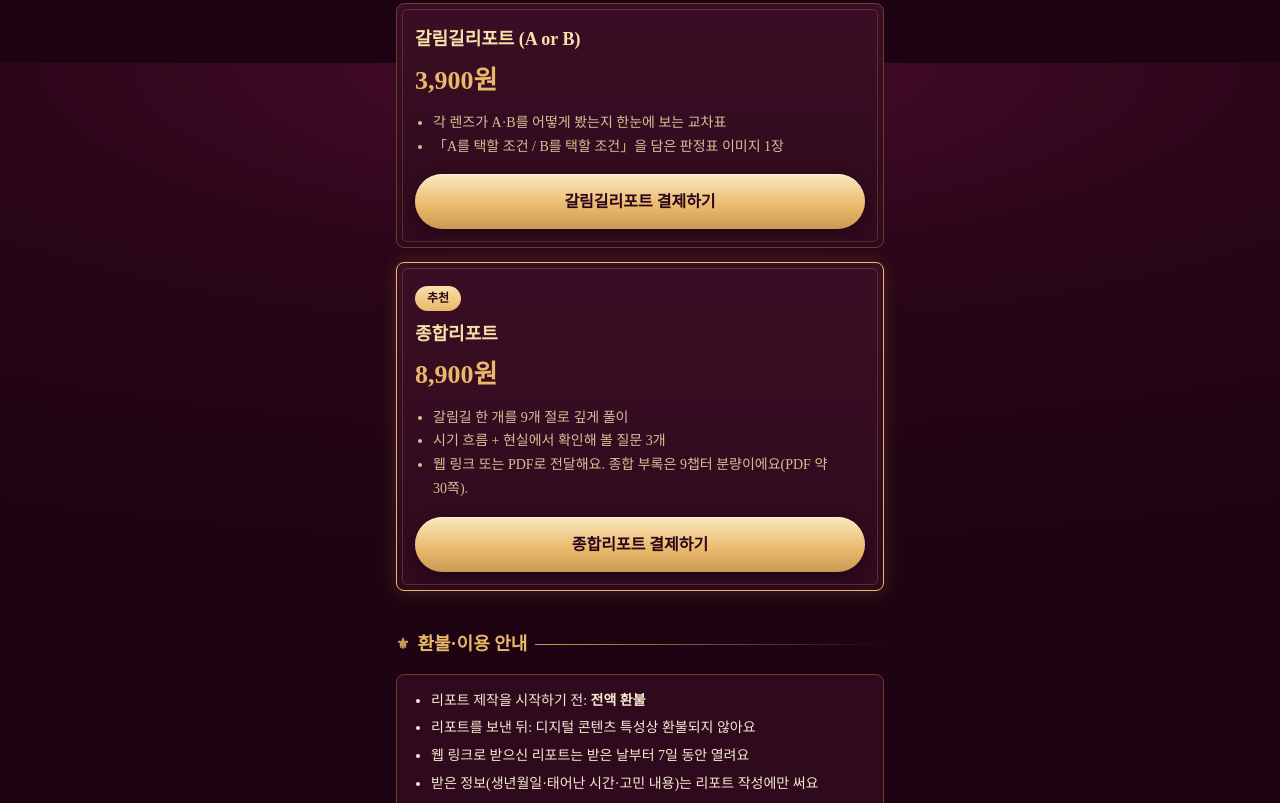
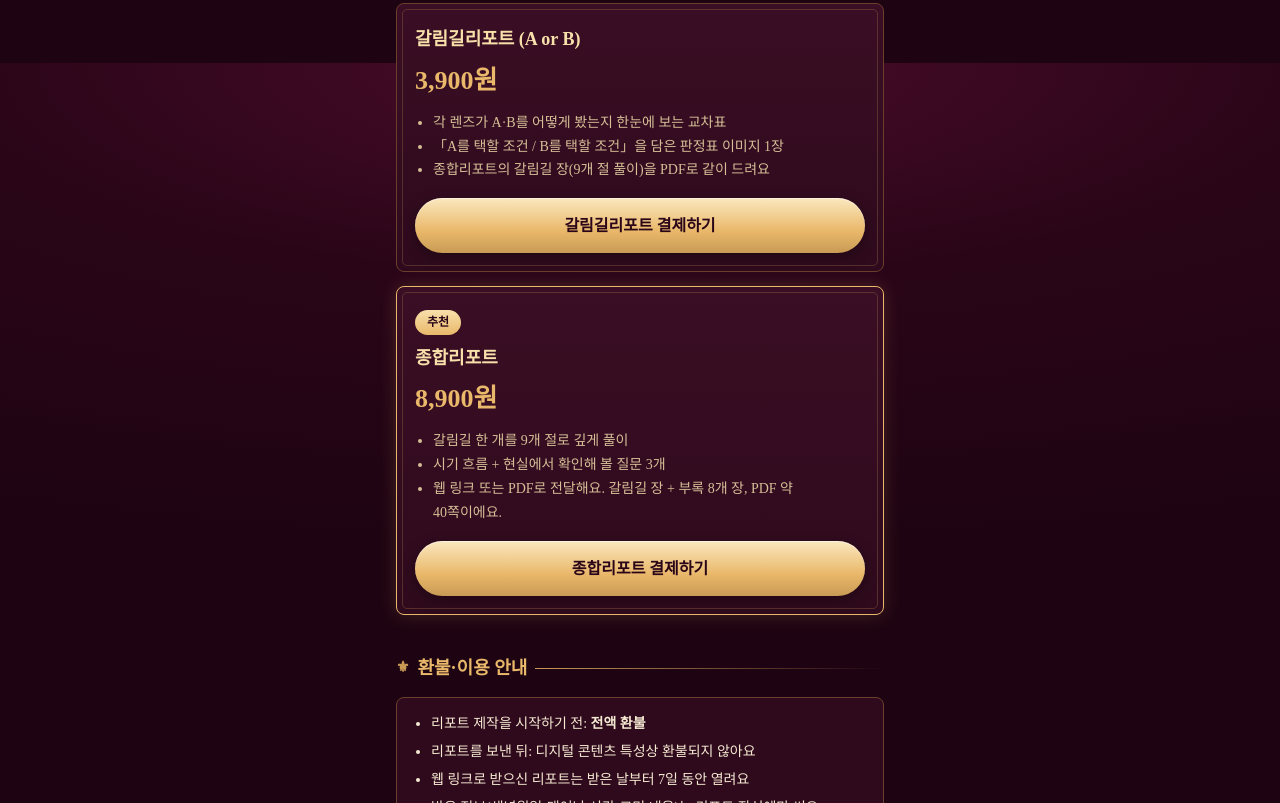
Before and after one commit to daseoni/daseoni, a plain HTML site: page index.html in a window 1280 px wide. Shown: the part 1537-2340 px from the top of the page. Drawn offline with Linux system fonts and the light colour scheme.

Commit message:
종합 분량 문구를 실측(PDF 약 40쪽)으로 고치고 갈림길리포트에 갈림길 장 PDF 안내 추가
Co-Authored-By: Claude Opus 5.5 <noreply@anthropic.com>

```diff
--- a/index.html
+++ b/index.html
@@ -110,6 +110,7 @@
   <ul>
     <li>각 렌즈가 A·B를 어떻게 봤는지 한눈에 보는 교차표</li>
     <li>「A를 택할 조건 / B를 택할 조건」을 담은 판정표 이미지 1장</li>
+    <li>종합리포트의 갈림길 장(9개 절 풀이)을 PDF로 같이 드려요</li>
   </ul>
   <a class="btn" href="https://www.payapp.kr/L/z4mvjD" target="_blank" rel="noopener">갈림길리포트 결제하기</a>
 </div>
@@ -121,7 +122,7 @@
   <ul>
     <li>갈림길 한 개를 9개 절로 깊게 풀이</li>
     <li>시기 흐름 + 현실에서 확인해 볼 질문 3개</li>
-    <li>웹 링크 또는 PDF로 전달해요. 종합 부록은 9챕터 분량이에요(PDF 약 30쪽).</li>
+    <li>웹 링크 또는 PDF로 전달해요. 갈림길 장 + 부록 8개 장, PDF 약 40쪽이에요.</li>
   </ul>
   <a class="btn" href="https://www.payapp.kr/L/z4mq2A" target="_blank" rel="noopener">종합리포트 결제하기</a>
 </div>
```
